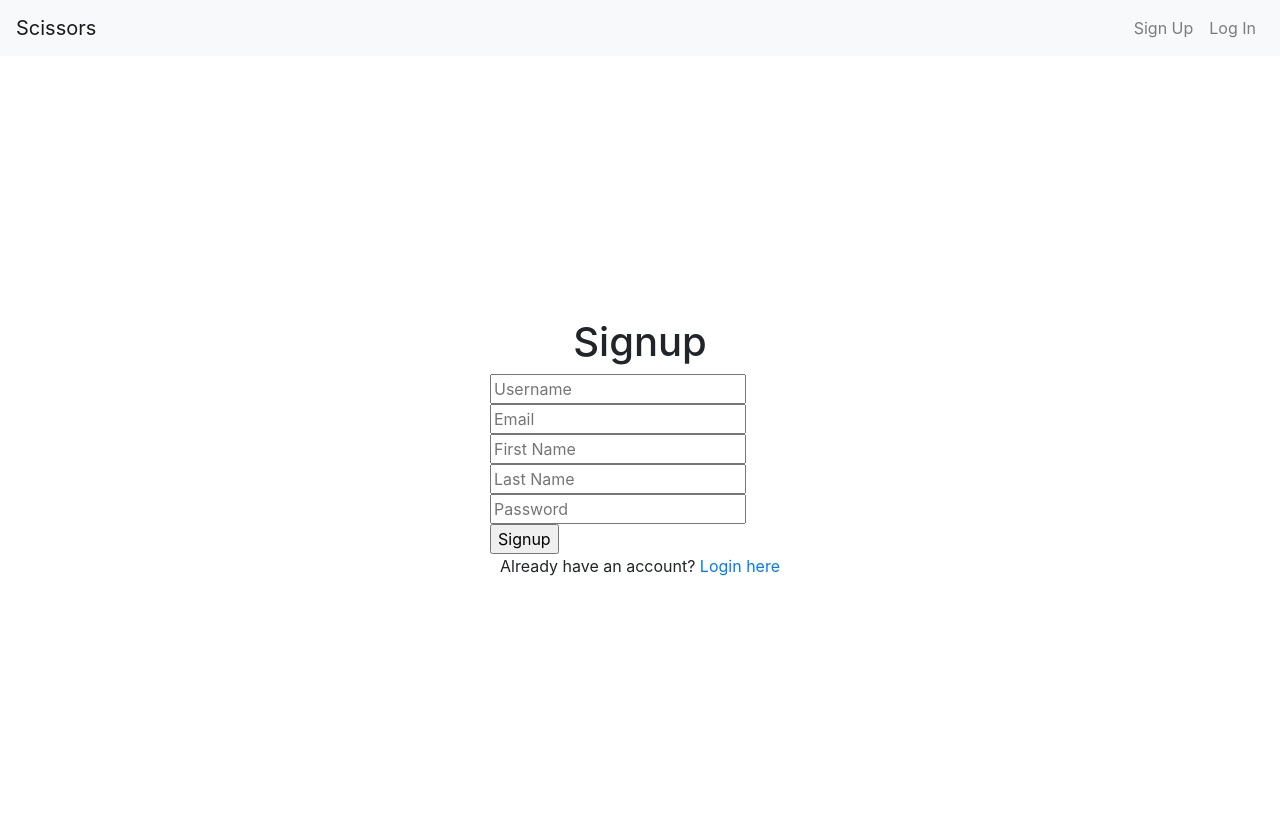
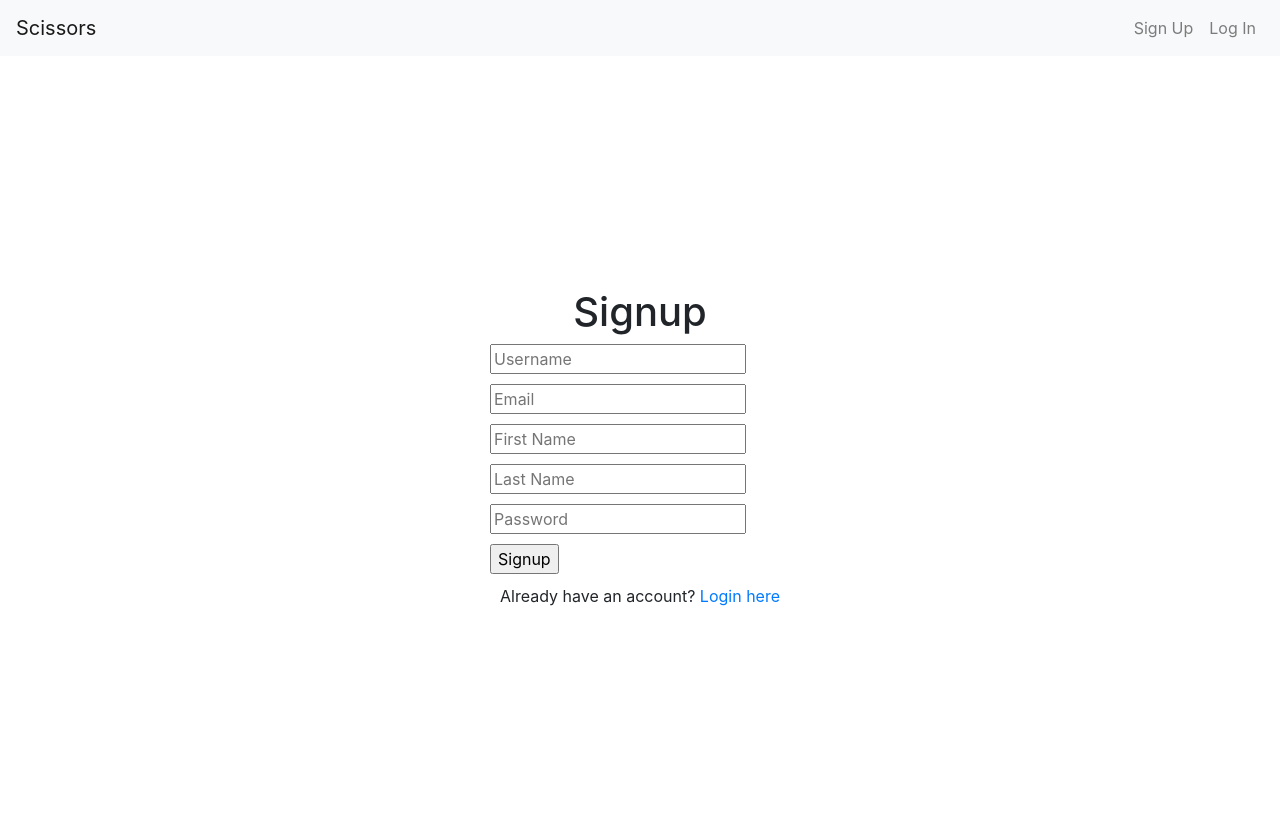
Before and after one commit to idyweb/altschool_capstone, a FastAPI app: page /signup in a window 1280 px wide. Shown: the top 814 px of the page. Run offline with FastAPI, Linux system fonts and the light colour scheme; some libraries are stand-ins or nearby versions.

Commit message:
minor fixes

```diff
--- a/templates/login.html
+++ b/templates/login.html
@@ -17,6 +17,9 @@ Login
         width: 100%;
         max-width: 300px;
     }
+    .centered-form form input {
+        margin-bottom: 10px;
+    }
 </style>
 <div class="centered-form">
     <h1>Login</h1>
--- a/templates/signup.html
+++ b/templates/signup.html
@@ -17,6 +17,9 @@ Signup
         width: 100%;
         max-width: 300px;
     }
+    .centered-form form input {
+        margin-bottom: 10px;
+    }
 </style>
 <div class="centered-form">
     <h1>Signup</h1>
```
